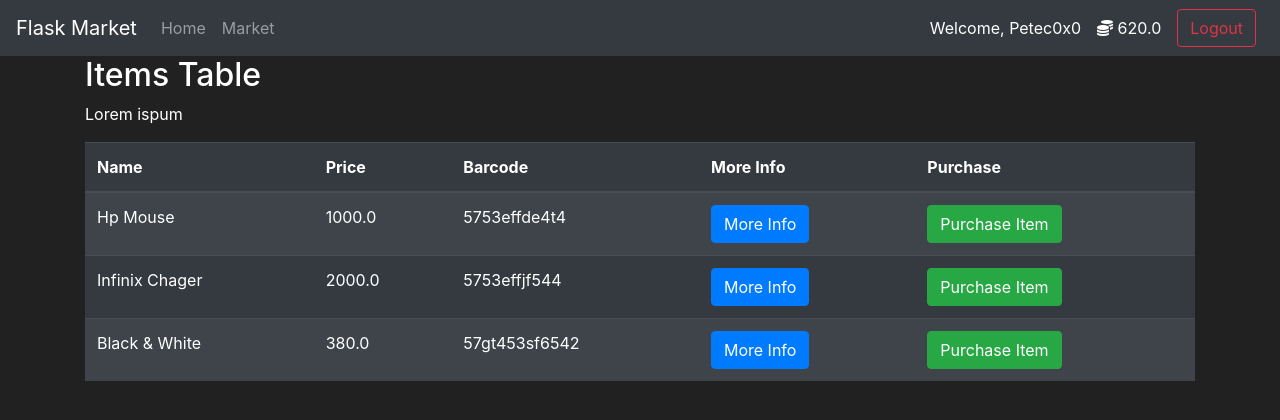
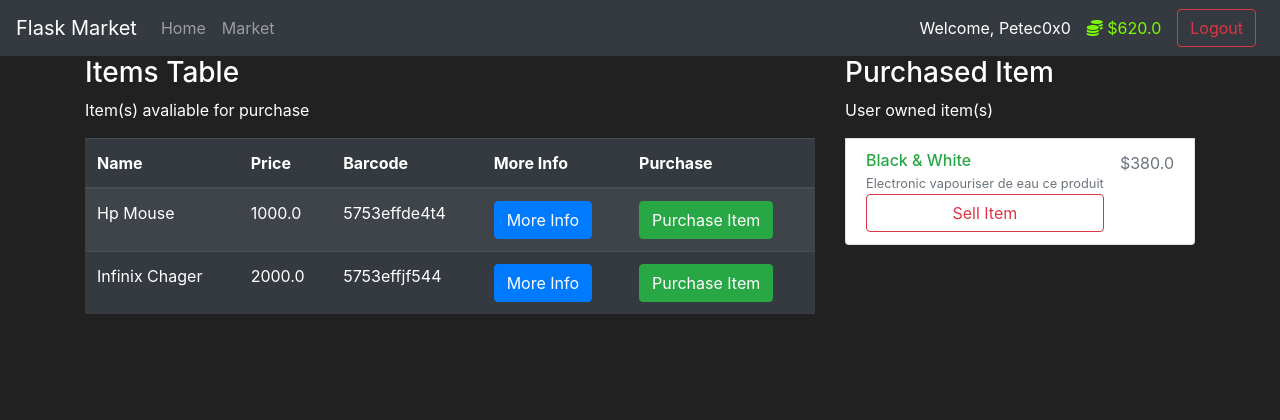
Before and after one commit to Petec0x0/flask-market, a Flask app: page /market in a window 1280 px wide. Shown: the top 420 px of the page. Run offline with Flask 2, Linux system fonts and the light colour scheme; a user stored in the database is signed in; data comes from the database, SQL or seed files in the repository; both versions use the stored data as it was after the commit; some libraries are stand-ins or nearby versions.

Commit message:
Round up, Buy and Sell functionality

```diff
--- a/market/__init__.py
+++ b/market/__init__.py
@@ -16,7 +16,7 @@ app.config["SQLALCHEMY_DATABASE_URI"] = "sqlite:///market.db"
 app.config["SECRET_KEY"] = "96tuvh6dhvtxx5dt5e5drwsdredxfe5etdtd5354wr"
 
 db = SQLAlchemy(app)
-migrate = Migrate(app, db)
+migrate = Migrate(app, db, render_as_batch=True)
 
 login_manager = LoginManager(app)
 login_manager.login_view = "login"
--- a/market/forms.py
+++ b/market/forms.py
@@ -34,3 +34,9 @@ class LoginForm(FlaskForm):
         username = StringField(label='Username', validators=[DataRequired(), Length(min=2, max=20)])
         password = PasswordField(label='Password', validators=[Length(min=8), DataRequired()])
         submit = SubmitField(label='Login')
+
+class PurchaseForm(FlaskForm):
+        purchase_item = SubmitField(label='Purchase Item')
+
+class SellForm(FlaskForm):
+        sell_item = SubmitField(label='Sell Item')
--- a/market/route.py
+++ b/market/route.py
@@ -1,9 +1,9 @@
-from flask import render_template, flash, redirect, url_for
+from flask import render_template, flash, redirect, url_for, request
 from market import app, db
 from market.model import Item, User
-from market.forms import RegisterForm, LoginForm
+from market.forms import RegisterForm, LoginForm, PurchaseForm, SellForm
 from werkzeug.security import generate_password_hash, check_password_hash
-from flask_login import login_user, login_required, logout_user
+from flask_login import login_user, login_required, logout_user, current_user
 
 @app.route('/home')
 @app.route('/')
@@ -11,13 +11,53 @@ def index():
     # render the index.html template
     return render_template('index.html')
 
-@app.route('/market')
+@app.route('/market', methods=('GET', 'POST'))
 @login_required
 def market():
-    # get all Item from the database using the Item model/class
-    items = Item.query.all()
-    # render the market.html template
-    return render_template('market.html', items=items)
+    # purchase form
+    purchse_form = PurchaseForm()
+    # sell form
+    sell_form = SellForm()
+
+
+    # check if the sent http request is GET or POST using the flask.request library
+    if request.method == 'POST':
+        # check which of the forms the request came from
+        if request.form.get('purchase_item'):
+            # if the request came from Purchase form then ...
+            item_to_purchase = Item.query.filter_by(id=request.form.get('item_id')).first()
+            # check if user can afford the item using the "can_buy_item" method
+            if current_user.can_buy_item(item_to_purchase):
+                # buy item or change ownership using the "buy" method
+                item_to_purchase.buy(current_user)
+                # flash a message if item was purchased successfully
+                flash('Well done! Item purchased successfully', category='success')
+            else:
+                # flash an error message if the user can't afford the item
+                flash('Sorry! you cannot afford this item', category='danger')
+        elif request.form.get('sell_item'):
+            # if request came from Sell form then ...
+            item_to_sell = Item.query.filter_by(id=request.form.get('item_id')).first()
+            """ check if the current user have ownership to the item using the
+                "can_sell_item" method
+            """
+            if current_user.can_buy_sell(item_to_sell):
+                # sell item or change ownership using the "sell" method
+                item_to_sell.sell(current_user)
+                # flash a message if item was purchased successfully
+                flash('Well done! Item sold successfully', category='success')
+            else:
+                # flash an error message if the user does not own the item
+                flash('Sorry! Something went wrong', category='danger')
+
+        return redirect(url_for('market'))
+    elif request.method == 'GET':
+        # get Items not owned by any user from the database using the Item model/class
+        items = Item.query.filter_by(owner_id=None)
+        # get user owned items
+        owned_items = Item.query.filter_by(owner_id=current_user.id)
+        # render the market.html template
+        return render_template('market.html', items=items, owned_items=owned_items, purchse_form=purchse_form, sell_form=sell_form)
 
 @app.route('/register', methods=('GET', 'POST'))
 def register():
--- a/market/templates/base.html
+++ b/market/templates/base.html
@@ -46,7 +46,7 @@
 
           {% if current_user.is_authenticated %}
               <a class="mx-2"> Welcome, {{ current_user.username }}</a>
-              <span class="mx-2"><i class="fas fa-coins"></i> {{ current_user.buget }}</span>
+              <span class="mx-2" style="color: lawngreen;"><i class="fas fa-coins"></i> ${{ current_user.buget }}</span>
               <a href="{{ url_for('logout') }}" type="button" class="btn btn-outline-danger mx-2">Logout</a>
           {% else %}
               <a href="{{ url_for('login') }}" type="button" class="btn btn-outline-success mx-2">Login</a>
--- /dev/null
+++ b/market/templates/includes/items_modal.html
@@ -0,0 +1,51 @@
+<style>
+    .modal-content{
+        background: #212121;
+    }
+</style>
+
+<!-- Info Modal -->
+<div class="modal fade" id="InfoModalLabel-{{ item.id }}" tabindex="-1" role="dialog" aria-labelledby="exampleModalLabel" aria-hidden="true">
+  <div class="modal-dialog" role="document">
+    <div class="modal-content">
+      <div class="modal-header">
+        <h5 class="modal-title" id="exampleModalLabel">{{ item.name }}</h5>
+        <button type="button" class="close" data-dismiss="modal" aria-label="Close">
+          <span aria-hidden="true">&times;</span>
+        </button>
+      </div>
+      <div class="modal-body">
+        {{ item.description }}
+      </div>
+      <div class="modal-footer">
+        <button type="button" class="btn btn-secondary" data-dismiss="modal">Close</button>
+      </div>
+    </div>
+  </div>
+</div>
+
+
+<!-- Purchase Modal -->
+<div class="modal fade" id="PurchaseModalLabel-{{ item.id }}" tabindex="-1" role="dialog" aria-labelledby="exampleModalLabel" aria-hidden="true">
+  <div class="modal-dialog" role="document">
+    <div class="modal-content">
+      <div class="modal-header">
+        <h5 class="modal-title" id="exampleModalLabel">{{ item.name }}</h5>
+        <button type="button" class="close" data-dismiss="modal" aria-label="Close">
+          <span aria-hidden="true">&times;</span>
+        </button>
+      </div>
+      <div class="modal-body">
+        <p>Are you sure you want to purchase this item from market to your personal space?</p>
+        <form method="POST">
+            {{ purchse_form.hidden_tag() }}
+            <input type="hidden" name="item_id" value="{{ item.id }}">
+            {{ purchse_form.purchase_item(class="btn btn-outline-success btn-block") }}
+        </form>
+      </div>
+      <div class="modal-footer">
+        <button type="button" class="btn btn-secondary" data-dismiss="modal">Close</button>
+      </div>
+    </div>
+  </div>
+</div>
--- /dev/null
+++ b/market/templates/includes/owned_items_modal.html
@@ -0,0 +1,26 @@
+
+
+<!-- Owned Item Modal -->
+<div class="modal fade" id="SellModalLabel-{{ owned_item.id }}" tabindex="-1" role="dialog" aria-labelledby="exampleModalLabel" aria-hidden="true">
+  <div class="modal-dialog" role="document">
+    <div class="modal-content">
+      <div class="modal-header">
+        <h5 class="modal-title" id="exampleModalLabel">{{ owned_item.name }}</h5>
+        <button type="button" class="close" data-dismiss="modal" aria-label="Close">
+          <span aria-hidden="true">&times;</span>
+        </button>
+      </div>
+      <div class="modal-body">
+        <p>Are you sure you want to sell this item back to the market?</p>
+        <form method="POST">
+            {{ sell_form.hidden_tag() }}
+            <input type="hidden" name="item_id" value="{{ owned_item.id }}">
+            {{ sell_form.sell_item(class="btn btn-outline-danger btn-block") }}
+        </form>
+      </div>
+      <div class="modal-footer">
+        <button type="button" class="btn btn-secondary" data-dismiss="modal">Close</button>
+      </div>
+    </div>
+  </div>
+</div>
--- a/market/templates/market.html
+++ b/market/templates/market.html
@@ -6,8 +6,10 @@
 
 {% block content %}
     <div class="container">
-      <h2>Items Table</h2>
-      <p>Lorem ispum</p>
+        <div class="row">
+          <div class="col-8 col-xs-12">
+              <h3>Items Table</h3>
+              <p>Item(s) avaliable for purchase</p>
               <table class="table table-dark table-striped">
                 <thead>
                   <tr>
@@ -20,19 +22,39 @@
                 </thead>
                 <tbody>
                     {% for item in items %}
+                    {% include 'includes/items_modal.html' %}
                       <tr>
                         <td>{{ item.name }}</td>
                         <td>{{ item.price }}</td>
                         <td>{{ item.barcode }}</td>
                         <td>
-                    <button class="btn btn-primary my-2 my-sm-0" type="button">More Info</button>
+                            <button class="btn btn-primary my-2 my-sm-0" type="button" data-toggle="modal" data-target="#InfoModalLabel-{{ item.id }}">More Info</button>
                         </td>
                         <td>
-                    <button class="btn btn-success my-2 my-sm-0" type="button">Purchase Item</button>
+                            <button class="btn btn-success my-2 my-sm-0" type="button" data-toggle="modal" data-target="#PurchaseModalLabel-{{ item.id }}">Purchase Item</button>
                         </td>
                       </tr>
                     {% endfor %}
                 </tbody>
               </table>
           </div>
+          <div class="col-4 col-xs-12">
+              <h3>Purchased Item</h3>
+              <p>User owned item(s)</p>
+              <ul class="list-group mb-3">
+                  {% for owned_item in owned_items %}
+                  {% include 'includes/owned_items_modal.html' %}
+                    <li class="list-group-item d-flex justify-content-between lh-condensed">
+                      <div>
+                        <h6 class="my-0 text-success">{{ owned_item.name }}</h6>
+                        <small class="text-muted">{{ owned_item.description }}</small>
+                        <button type="button" class="btn btn-outline-danger btn-block" data-toggle="modal" data-target="#SellModalLabel-{{ owned_item.id }}">Sell Item</button>
+                      </div>
+                      <span class="text-muted">${{ owned_item.price }}</span>
+                    </li>
+                  {% endfor %}
+              </ul>
+          </div>
+        </div>
+    </div>
 {% endblock %}
```
Also changed, not shown: market/model.py (+36 -1 lines), migrations/versions/273e9ea40df6_.py (added, +36 -0 lines), migrations/versions/8c583100b05a_updating_user_migration.py (deleted, +0 -40 lines), market/market.db. Lines whose indentation alone changed are shown as unchanged.
